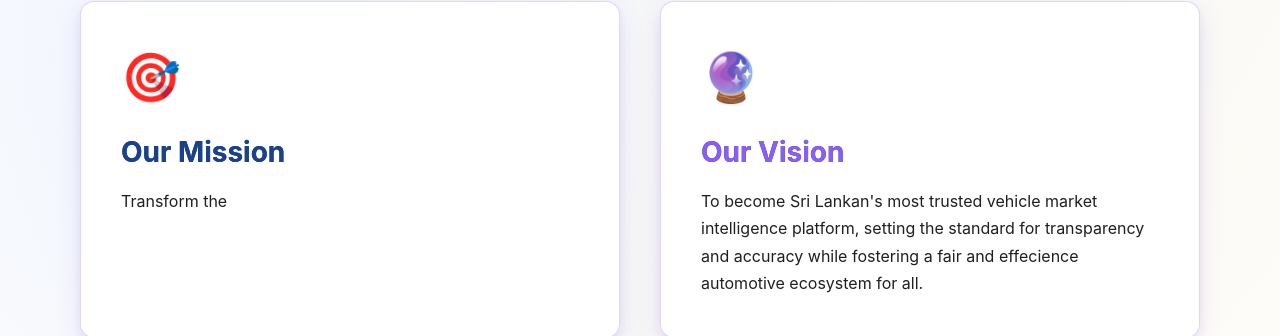
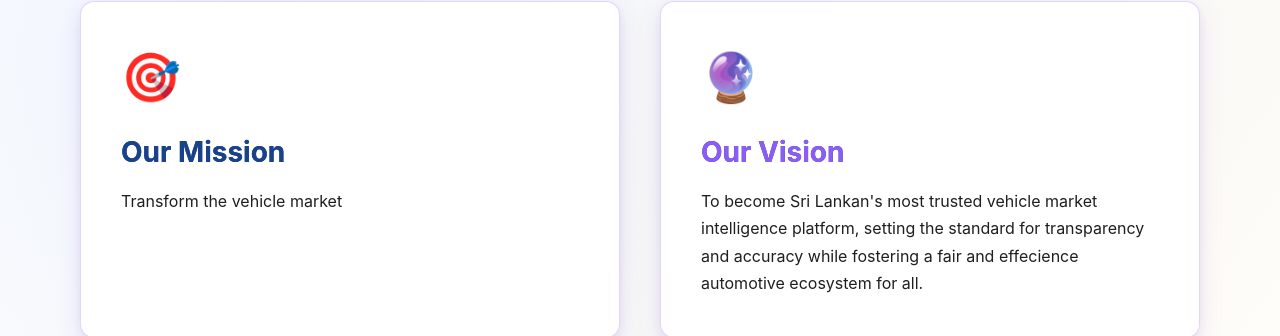
Before and after one commit to akila20040720/autoinsightcs70, a React (Vite) app in the folder cs70/: page /about in a window 1280 px wide. Shown: the part 921-1257 px from the top of the page. Built offline with nearby package versions, Linux system fonts and the light colour scheme.

Commit message:
Update About.tsx

```diff
--- a/cs70/src/pages/About.tsx
+++ b/cs70/src/pages/About.tsx
@@ -274,7 +274,7 @@ export default function About() {
               <div style={{ fontSize: 48, marginBottom: 20 }}>🎯</div>
               <h2 style={{ fontSize: 28, marginBottom: 16, fontWeight: 700, color: 'var(--primary)' }}>Our Mission</h2>
               <p style={{ fontSize: 16, lineHeight: 1.7, color: 'var(--sys-gray)' }}>
-                Transform the
+                Transform the vehicle market
               </p>
             </motion.div>
 
```
